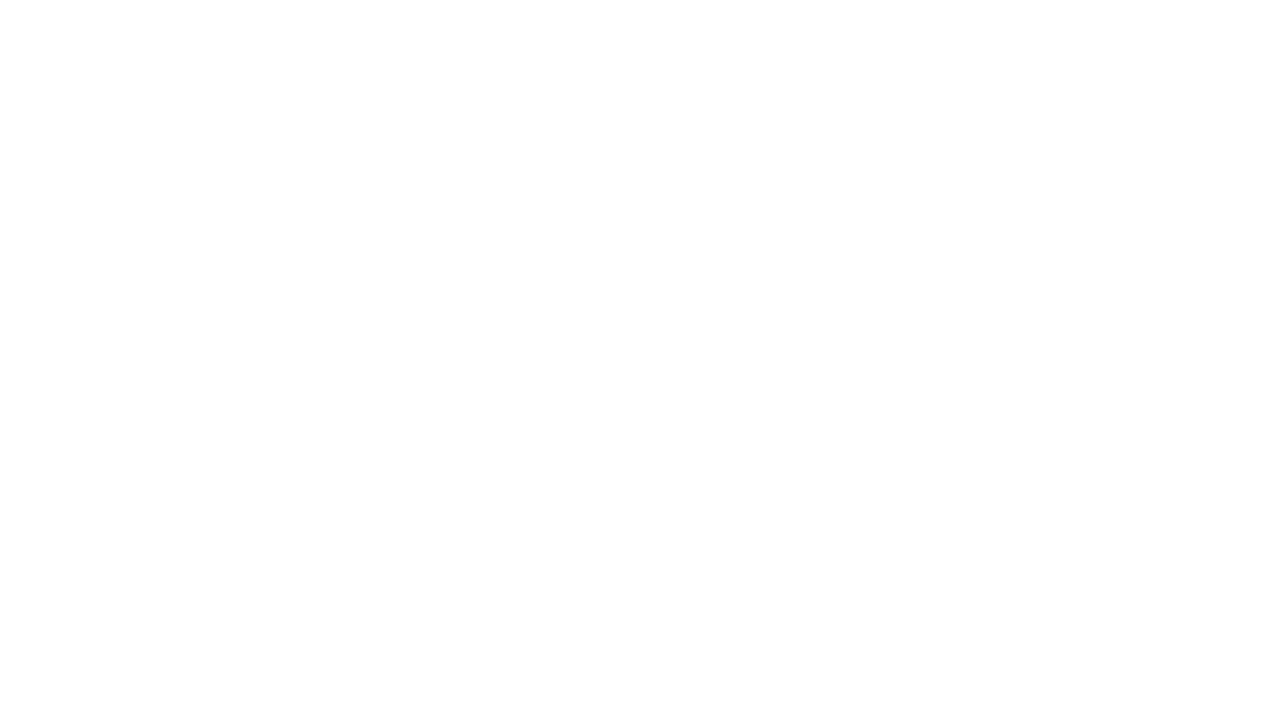
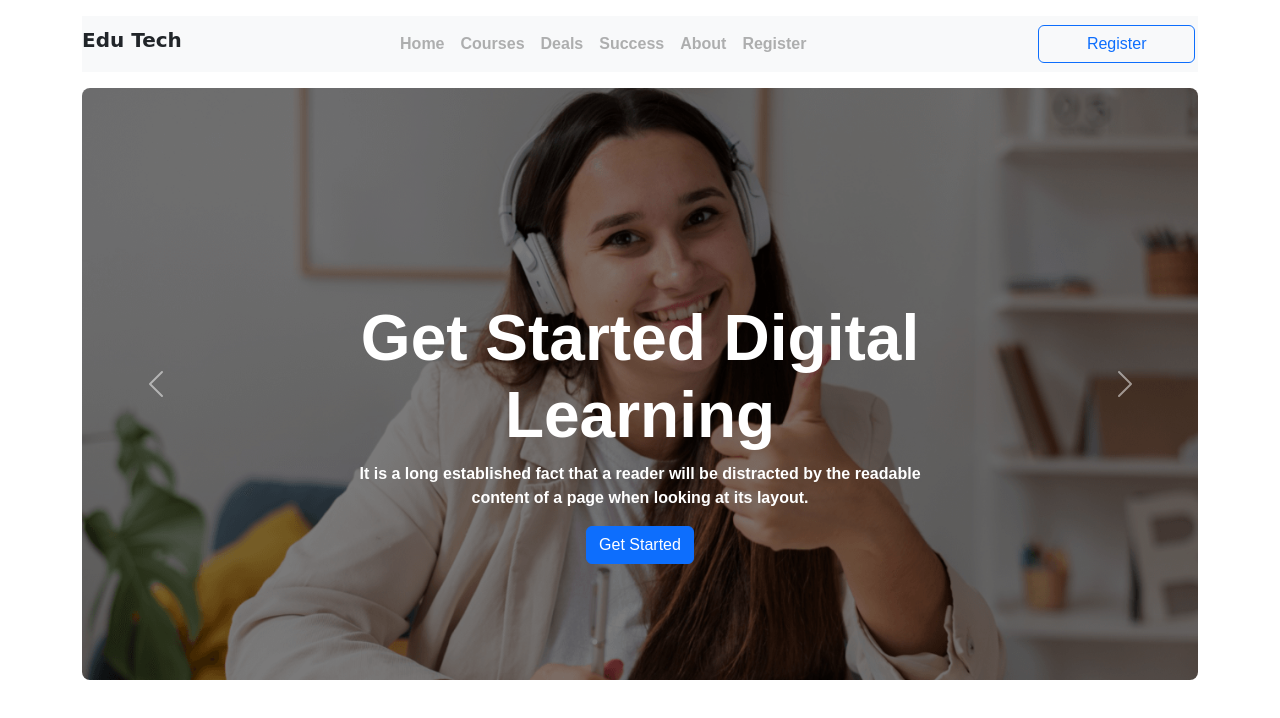
Before and after one commit to AnamikaSa/Education-website-anamika, a plain HTML site: page index.html in a window 1280 px wide. Drawn offline with nearby package versions, Linux system fonts and the light colour scheme.

Commit message:
header done

```diff
--- a/index.html
+++ b/index.html
@@ -1,12 +1,130 @@
 <!DOCTYPE html>
 <html lang="en">
+
 <head>
     <meta charset="UTF-8">
     <meta http-equiv="X-UA-Compatible" content="IE=edge">
     <meta name="viewport" content="width=device-width, initial-scale=1.0">
     <title>EdTech Website</title>
+    <!-- Favicon -->
+    <link rel="shortcut icon" href="icon/favicon.jpg">
+    <!-- ------- -->
+    <link href="https://cdn.jsdelivr.net/npm/bootstrap@5.2.0/dist/css/bootstrap.min.css" rel="stylesheet"
+        integrity="sha384-gH2yIJqKdNHPEq0n4Mqa/HGKIhSkIHeL5AyhkYV8i59U5AR6csBvApHHNl/vI1Bx" crossorigin="anonymous">
+    <script src="https://kit.fontawesome.com/987092e580.js" crossorigin="anonymous"></script>
+    <style>
+        @import url('https://fonts.googleapis.com/css2?family=Lobster&display=swap');
+        body {
+      font-family: "Poppins", sans-serif;
+    }
+        .background-custom-css{
+            background-image: linear-gradient(black,black);
+        }
+        .button-reg{
+            margin-left: 6%;
+        }
+        .navbar-margin-custom{
+            margin-right: 130px;
+        }
+    </style>
 </head>
+
 <body>
 
+    <!-- Header start -->
+    <header>
+
+        <!-- navbar start -->
+
+        <div class="container">
+            <nav class="mt-3 mb-3 navbar navbar-expand-lg navbar-fixed bg-light d-flex justify-content-between">
+
+                <div>
+                    <h5 class="" style="font-family: cursive;"><b>Edu Tech</h5>
+                </div>
+
+                <div>
+                    <button class="navbar-toggler" type="button" data-bs-toggle="collapse" data-bs-target="#navbarSupportedContent" aria-controls="navbarSupportedContent" aria-expanded="false" aria-label="Toggle navigation">
+                        <span class="navbar-toggler-icon"></span>
+                      </button>
+                    <div class="collapse navbar-collapse me-5" id="navbarSupportedContent">
+                        <ul class="navbar-nav  navbar-margin-custom pe-5">
+                            <li class="nav-item ">
+                                <a class="nav-link disabled" href="#">Home</a>
+                            </li>
+                            <li class="nav-item">
+                                <a class="nav-link disabled" href="#">Courses</a>
+                            </li>
+                            <li class="nav-item">
+                                <a class="nav-link disabled" href="#">Deals</a>
+                            </li>
+                            <li class="nav-item">
+                                <a class="nav-link disabled" href="#">Success</a>
+                            </li>
+                            <li class="nav-item">
+                                <a class="nav-link disabled" href="#">About</a>
+                            </li>
+                            <li class="nav-item">
+                                <a class="nav-link disabled" href="#">Register</a>
+                            </li>
+                        </ul>
+                        <button class="btn btn-outline-primary  ps-5 pe-5 button-reg">Register</button>
+                    </div>
+                </div>
+
+            </nav>
+        </div>
+
+        <!-- Banner Part -->
+
+        <div id="carouselExampleDark" class=" container carousel slide" data-bs-ride="carousel">
+            <div class="carousel-inner rounded-3">
+                <div class="carousel-item active background-custom-css" data-bs-interval="10000">
+                    <img src="images/cover/cover-1.png" class="d-block w-100 h-100 opacity-50">
+                    <div class="carousel-caption d-none d-md-block text-white mb-5 pb-5">
+                        <h1 class="fw-bold display-3">Get Started Digital <br>Learning</h1>
+                        <p>It is a long established fact that a reader will be distracted by the readable <br>content of a page when looking at its layout.</p>
+                        <button class="btn btn-primary">Get Started</button>
+                    </div>
+                </div>
+
+                <div class="carousel-item background-custom-css" data-bs-interval="3000">
+                    <img src="images/cover/cover-3.jpg" class="d-block w-100 h-100 opacity-50">
+                    <div class="carousel-caption d-none d-md-block text-white mb-5 pb-5">
+                        <h1 class="fw-bold display-3">Get Started Digital <br>Learning</h1>
+                        <p>It is a long established fact that a reader will be distracted by the readable <br>content of a page when looking at its layout.</p>
+                        <button class="btn btn-primary">Get Started</button>
+                    </div>
+                </div>
+
+                <div class="carousel-item background-custom-css">
+                    <img src="images/cover/cover-2.jpg" class="d-block w-100 h-100 opacity-50">
+                    <div class="carousel-caption d-none d-md-block text-white mb-5 pb-5 ">
+                        <h1 class="fw-bold display-3">Get Started Digital <br>Learning</h1>
+                        <p>It is a long established fact that a reader will be distracted by the readable <br>content of a page when looking at its layout.</p>
+                        <button class="btn btn-primary">Get Started</button>
+                    </div>
+                </div>
+            </div>
+            <button class="carousel-control-prev" type="button" data-bs-target="#carouselExampleDark"
+                data-bs-slide="prev">
+                <span class="carousel-control-prev-icon" aria-hidden="true"></span>
+                <span class="visually-hidden">Previous</span>
+            </button>
+            <button class="carousel-control-next" type="button" data-bs-target="#carouselExampleDark"
+                data-bs-slide="next">
+                <span class="carousel-control-next-icon" aria-hidden="true"></span>
+                <span class="visually-hidden">Next</span>
+            </button>
+        </div>
+    </header>
+
+    <!-- Header end -->
+
+
+    <script src="https://cdn.jsdelivr.net/npm/bootstrap@5.2.0/dist/js/bootstrap.bundle.min.js"
+        integrity="sha384-A3rJD856KowSb7dwlZdYEkO39Gagi7vIsF0jrRAoQmDKKtQBHUuLZ9AsSv4jD4Xa"
+        crossorigin="anonymous"></script>
 </body>
+
 </html>
```
Also changed, not shown: icon/favicon.jpg (added), images/cover/cover-2.jpg, images/cover/cover-3.jpg.
